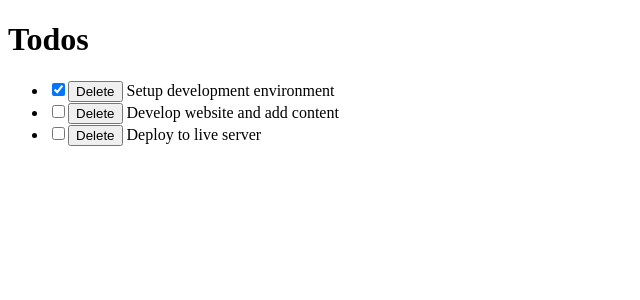
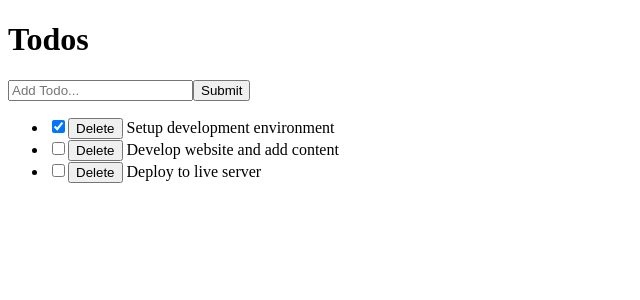
Before and after one commit to rbanos-mv/react-todo-app, a React (Create React App) app: page / in a window 1280 px wide. Shown: the top 300 px of the page, without its empty margins (0-640 px from the left). Built offline with nearby package versions, Linux system fonts and the light colour scheme.

Commit message:
Create InputTodo class

```diff
--- /dev/null
+++ b/src/components/InputTodo.js
@@ -0,0 +1,34 @@
+import React from 'react';
+
+class InputTodo extends React.Component {
+  constructor(props) {
+    super(props);
+    this.state = {
+      title: '',
+    };
+  }
+
+  onChange = (e) => {
+    this.setState({
+      [e.target.name]: e.target.value,
+    });
+  };
+
+  render() {
+    const { title } = this.state;
+    return (
+      <form>
+        <input
+          type="text"
+          placeholder="Add Todo..."
+          value={title}
+          name="title"
+          onChange={this.onChange}
+        />
+        <button type="submit">Submit</button>
+      </form>
+    );
+  }
+}
+
+export default InputTodo;
--- a/src/components/TodoContainer.js
+++ b/src/components/TodoContainer.js
@@ -1,6 +1,7 @@
 import React from 'react';
 import TodosList from './TodosList';
 import Header from './Header';
+import InputTodo from './InputTodo';
 
 class TodoContainer extends React.Component {
   constructor(props) {
@@ -52,6 +53,7 @@
     return (
       <div>
         <Header />
+        <InputTodo />
         <TodosList
           todos={todos}
           handleChangeProps={this.handleChange}
```
